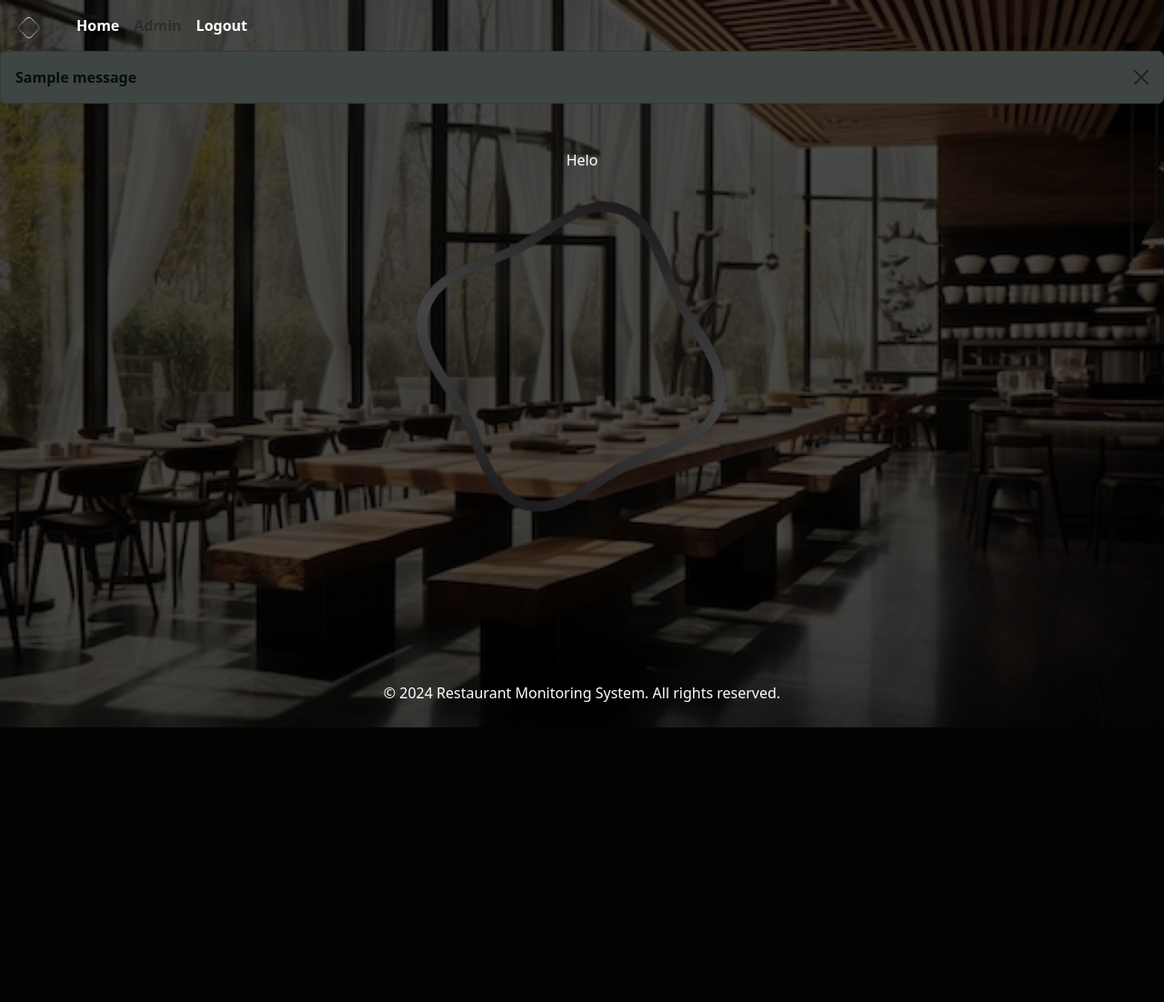
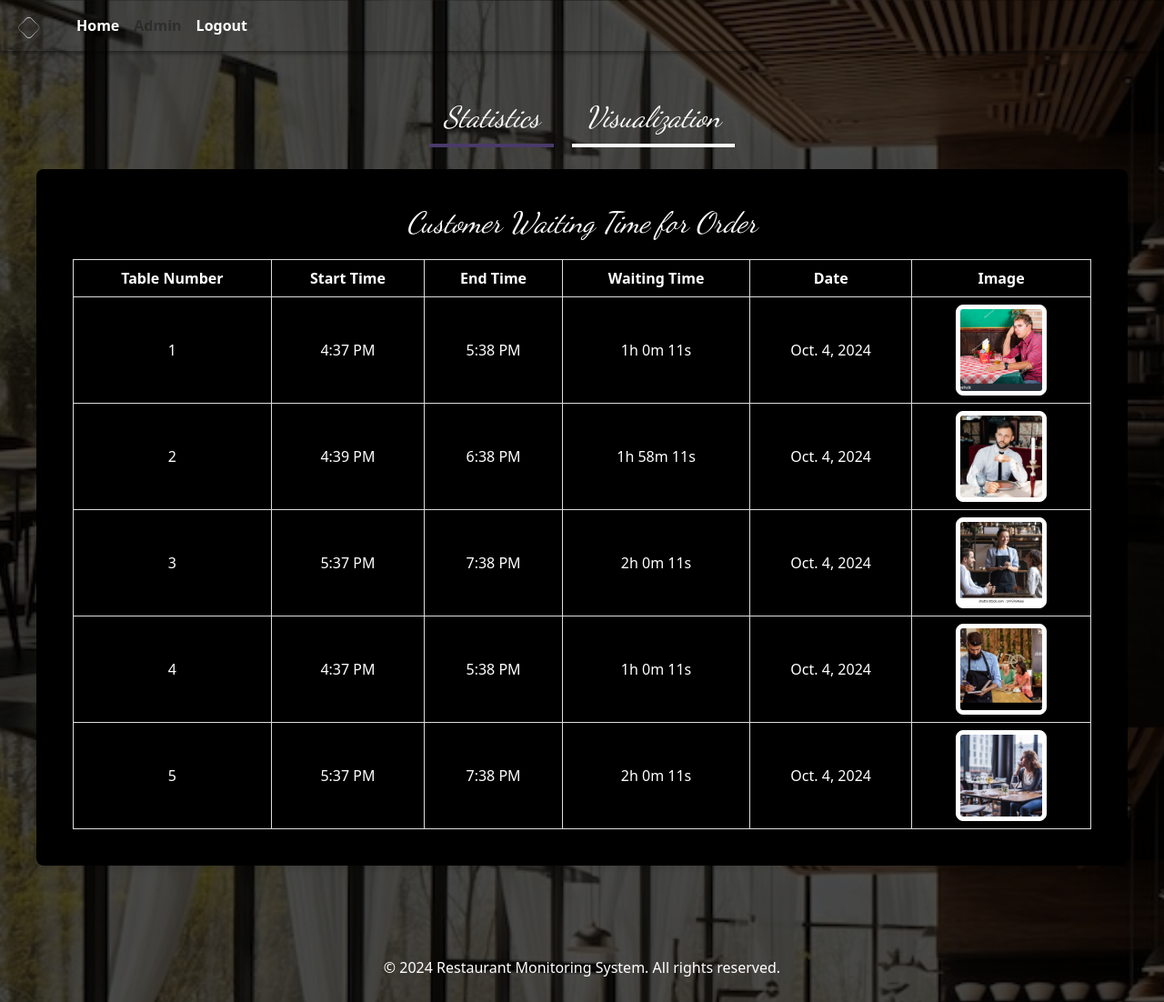
Before and after one commit to Ahmad-Gill/Restaurant-Monitoring-System-FYP-, a Django app: page /waiting-time-for-order/ in a window 1280 px wide. Shown: the whole page at 91% size. Before the commit the page ends 800 px from the top, so only its background shows below. Run offline with Django 5.2, Linux system fonts and the light colour scheme; data comes from the database, SQL or seed files in the repository; both versions use the stored data as it was after the commit; tables that the repository leaves empty hold one stand-in row (values such as "Sample post"); one stand-in notice (Sample message) is shown; some libraries are stand-ins or nearby versions.

Commit message:
add one category secreen

```diff
--- a/Python Code/Resturent_Monitering_System/Static/CssFiles/Base.css
+++ b/Python Code/Resturent_Monitering_System/Static/CssFiles/Base.css
@@ -29,6 +29,7 @@
     flex-direction: column;
     min-height: 100vh;
     position: relative;
+
 }
 
 /* Black overlay over the body */
@@ -47,6 +48,7 @@
     display: flex;
     flex-direction: column;
     flex-grow: 1;
+    min-height: 100vh;
 }
 
 
@@ -97,6 +99,11 @@
 
 .navbar .nav-link:hover::after {
     transform: scaleX(1);
+    color: var(--headings);
+}
+.navbar .nav-link:hover {
+    transform: scaleX(1);
+    color: var(--headings);
 }
 
 
@@ -107,12 +114,28 @@
 }
 
 .admin-disabled {
-    color: #aaaaaa; /* Color for other users */
+    color: var(--headings); /* Color for other users */
     font-weight: bold;
     pointer-events: none;
     text-decoration: none;
 }
 
+/* CssFiles/navbar.css */
+.navbar {
+    position: fixed !important;
+    top: 0;
+    left: 0;
+    z-index: 1000; /* High z-index */
+    width: 100%;
+    color: var(--headings);
+    font-weight: bold;
+    padding: 15px;
+    box-shadow: 0 2px 5px rgba(0, 0, 0, 0.5);
+}
+.nav-link.active {
+    font-weight: bold;
+    color: var(--headings);
+}
 
 /* --------------------Container------------------------------------*/
 
@@ -123,6 +146,7 @@
     text-align: center;
     padding-top: 50px;
     flex-grow: 1;
+    margin-top: 30px;
 }
 /* --------------------Footer------------------------------------*/
 .footer {
--- a/Python Code/Resturent_Monitering_System/Static/CssFiles/categories.css
+++ b/Python Code/Resturent_Monitering_System/Static/CssFiles/categories.css
@@ -3,6 +3,11 @@
     overflow: hidden;
     margin: 0;
     padding: 0;
+}
+h1, h2, h3, h4, h5, h6 {
+    color: var(--headings);
+    font-family: 'Dancing Script', cursive;
+    font-style: italic;
 }
 
 .diagonal-image-container {
--- /dev/null
+++ b/Python Code/Resturent_Monitering_System/Static/CssFiles/customer_waiting_time_for_order.css
@@ -0,0 +1,108 @@
+ /* -------------------------Slider------------------------ */
+
+ .page-slider {
+    display: flex;
+    justify-content: center;
+    align-items: center;
+    margin: 20px 0;
+    padding: 10px;
+    border-radius: 5px;
+
+}
+
+.slider-button {
+    text-decoration: none;
+    background-color: transparent;
+    color: var(--headings);
+    padding: 10px 15px;
+    margin: 0 10px;
+    border: none;
+    border-bottom: 4px solid var(--headings);
+    border-radius: 0;
+    transition: color 0.3s, transform 0.2s, border-bottom-color 0.3s;
+}
+
+.slider-button:hover {
+    border-bottom-color: var(--hover);
+    transform: scale(1.05);
+}
+.slider-button.active {
+    border-bottom-color: var(--hover);
+    transform: scale(1.05);
+}
+
+
+
+
+
+
+
+
+
+
+
+
+
+/*----------------------- Containers Styling -------------------------*/
+.containerr {
+    max-width: 1200px;
+    margin: 0 auto;
+    padding: 40px;
+    background-color: black;
+    border-radius: 8px;
+    box-shadow: 0px 4px 8px rgba(0, 0, 0, 0.1);
+    margin-bottom: 90px;
+}
+
+/* Table Styling */
+.waiting-time-table {
+    width: 100%;
+    border-collapse: collapse;
+    margin-top: 20px;
+}
+
+.waiting-time-table th, .waiting-time-table td {
+    border: 1px solid #ddd;
+    padding: 8px;
+    text-align: center;
+}
+
+.waiting-time-table th {
+    background-color: black;
+    font-weight: bold;
+}
+
+.waiting-time-table td {
+    vertical-align: middle;
+}
+
+/* Image Styling */
+.img-thumbnail {
+    width: 100px;
+    height: 100px;
+    object-fit: cover;
+    border-radius: 8px;
+    border: 1px solid var(--headings);
+}
+
+/* Responsive Styling */
+@media (max-width: 768px) {
+    .waiting-time-table, .waiting-time-table th, .waiting-time-table td {
+        display: block;
+        width: 100%;
+    }
+
+    .waiting-time-table tr {
+        display: block;
+        margin-bottom: 10px;
+    }
+
+    .waiting-time-table th {
+        text-align: left;
+    }
+
+    .img-thumbnail {
+        width: 80px;
+        height: 80px;
+    }
+}
--- /dev/null
+++ b/Python Code/Resturent_Monitering_System/Static/JavaScriptFiles/customer_waiting_time_for_order.js
@@ -0,0 +1,26 @@
+document.addEventListener("DOMContentLoaded", function() {
+    const waitingTimeElements = document.querySelectorAll('.waiting-time');
+
+    waitingTimeElements.forEach(function(element) {
+        const startTimeString = element.getAttribute('data-start');
+        const endTimeString = element.getAttribute('data-end');
+
+        // Convert to Date objects
+        const startTime = new Date(startTimeString);
+        const endTime = new Date(endTimeString);
+
+        // Check if dates are valid
+        if (!isNaN(startTime) && !isNaN(endTime)) {
+            // Calculate waiting time
+            const waitingTimeInSeconds = Math.floor((endTime - startTime) / 1000);
+            const hours = Math.floor(waitingTimeInSeconds / 3600);
+            const minutes = Math.floor((waitingTimeInSeconds % 3600) / 60);
+            const seconds = waitingTimeInSeconds % 60;
+
+            // Display waiting time
+            element.textContent = `${hours}h ${minutes}m ${seconds}s`;
+        } else {
+            element.textContent = "Invalid time";
+        }
+    });
+});
--- a/Python Code/Resturent_Monitering_System/Templates/HtmlFiles/Base.html
+++ b/Python Code/Resturent_Monitering_System/Templates/HtmlFiles/Base.html
@@ -16,7 +16,7 @@
 <body>
     <div class="wrapper" style="position: relative; min-height: 100vh;">
     {% comment %} --------------------Nave BAR -------------------- {% endcomment %}
-        <nav class="navbar navbar-expand-lg" style=" color: #ffffff; font-weight: bold; position: relative; z-index: 2;">
+        <nav class="navbar navbar-expand-lg">
             <div class="container-fluid">
                 <a class="navbar-brand" href="/" >
                     <img src="{% static 'images/bg_logo.png' %}" alt="Logo" style="max-width: 40px; margin-right: 8px; opacity: 1;">
@@ -49,14 +49,14 @@
         <div class="logo">
             <img src="{% static 'images/bg_logo.png' %}" alt="logo" id="rotatingLogo">
         </div>
-        {% if messages %}
+        {% comment %} {% if messages %}
         {% for message in messages %}
           <div class="alert alert-{{ message.tags }} alert-dismissible fade show my-0 " role="alert">
             <strong>{{ message }}</strong>
             <button type="button" class="btn-close" data-bs-dismiss="alert" aria-label="Close"></button>
           </div>
         {% endfor %}
-        {% endif %}
+        {% endif %} {% endcomment %}
         <!-- Content from child templates -->
         <div class="content">
             {% block body %}
--- a/Python Code/Resturent_Monitering_System/Templates/HtmlFiles/customer_waiting_time_for_order.html
+++ b/Python Code/Resturent_Monitering_System/Templates/HtmlFiles/customer_waiting_time_for_order.html
@@ -1,23 +1,60 @@
 {% extends "HtmlFiles/Base.html" %}
-{% block title %}customer Waiting time{% endblock title %}
+{% block title %}Customer Waiting Time for Order{% endblock title %}
 
 {% load static %}
 
 {% block home_active %}active{% endblock home_active %}
 
 {% block body %}
-{% load static %}
 
-
-<!-- Include slider.css for styling the slider -->
-<link href="{% static 'CssFiles/main.css' %}" rel="stylesheet">
-<script src="{% static 'JavaScriptFiles/main.js' %}"></script>
+<!-- Link to external CSS and JS files -->
+<link href="{% static 'CssFiles/customer_waiting_time_for_order.css' %}" rel="stylesheet">
+<script src="{% static 'JavaScriptFiles/customer_waiting_time_for_order.js' %}"></script>
 <link href="{% static 'CssFiles/variables.css' %}" rel="stylesheet">
 
 
-<P>Helo</p>
 
+<div class="page-slider">
+   <h2> <a href="{% url 'waiting_time_for_order' %}" class="slider-button {% if active_page == 'statistics' %}active{% endif %}">Statistics</a></h2>
+   <h2> <a href="{% url 'waiting_time_for_order_Visualization' %}" class="slider-button {% if active_page == 'Visualization' %}active{% endif %}">Visualization</a></h2>
+</div>
 
-
-
+<div class="containerr">
+    <h2>Customer Waiting Time for Order</h2>
+    <table class="waiting-time-table">
+        <thead>
+            <tr>
+                <th>Table Number</th>
+                <th>Start Time</th>
+                <th>End Time</th>
+                <th>Waiting Time</th>
+                <th>Date</th>
+                <th>Image</th>
+            </tr>
+        </thead>
+        <tbody>
+            {% for time in waiting_times %}
+            <tr>
+                <td>{{ time.table_number }}</td>
+                <td>{{ time.start_time|date:"g:i A" }}</td>
+                <td>{{ time.end_time|date:"g:i A" }}</td>
+                <td>
+                    <!-- Add a div to hold the waiting time -->
+                    <div class="waiting-time" data-start="{{ time.start_time|date:'Y-m-d H:i:s' }}" data-end="{{ time.end_time|date:'Y-m-d H:i:s' }}">
+                        Loading...
+                    </div>
+                </td>
+                <td>{{ time.date }}</td>
+                <td>
+                    {% if time.visual_representation %}
+                        <img src="{{ time.visual_representation.url }}" alt="Customer Image" class="img-thumbnail">
+                    {% else %}
+                        No Image Available
+                    {% endif %}
+                </td>
+            </tr>
+            {% endfor %}
+        </tbody>
+    </table>
+</div>
 {% endblock %}
--- a/Python Code/Resturent_Monitering_System/main_Server/urls.py
+++ b/Python Code/Resturent_Monitering_System/main_Server/urls.py
@@ -17,7 +17,8 @@
      path("logoutUser/", views.logoutUser, name='logoutUser'),
 
      # Categories
-       path('waiting-time-for-order/', views.customer_waiting_time_for_order, name='waiting_time_for_order'),  # This is your URL pattern
+       path('waiting-time-for-order/', views.customer_waiting_time_for_order, name='waiting_time_for_order'),
+       path('waiting-time-for-order_Visualization/', views.customer_waiting_time_for_order_Visualization, name='waiting_time_for_order_Visualization'),
 
 
      # Sample PY file
--- a/Python Code/Resturent_Monitering_System/main_Server/views.py
+++ b/Python Code/Resturent_Monitering_System/main_Server/views.py
@@ -79,6 +79,14 @@
 def customer_waiting_time_for_order(request):
     waiting_times = CustomerOrderWaitingTime.objects.all()  # Fetch all records
     context = {
-        'waiting_times': waiting_times
+        'waiting_times': waiting_times,
+        'active_page': 'statistics',
     }
     return render(request, 'HtmlFiles/customer_waiting_time_for_order.html', context)
+def customer_waiting_time_for_order_Visualization(request):
+    waiting_times = CustomerOrderWaitingTime.objects.all()
+    context = {
+        'waiting_times': waiting_times,
+        'active_page': 'Visualization',
+    }
+    return render(request, 'HtmlFiles/customer_waiting_time_for_order_Visualization.html', context)
```
Also changed, not shown: Python Code/Resturent_Monitering_System/Templates/HtmlFiles/customer_waiting_time_for_order_Visualization.html (added, +23 -0 lines), Python Code/Resturent_Monitering_System/Static/CssFiles/customer_waiting_time_for_order_Visualization.css (added), Python Code/Resturent_Monitering_System/Static/JavaScriptFiles/customer_waiting_time_for_order_Visualization.js (added), Python Code/Resturent_Monitering_System/db.sqlite3.
